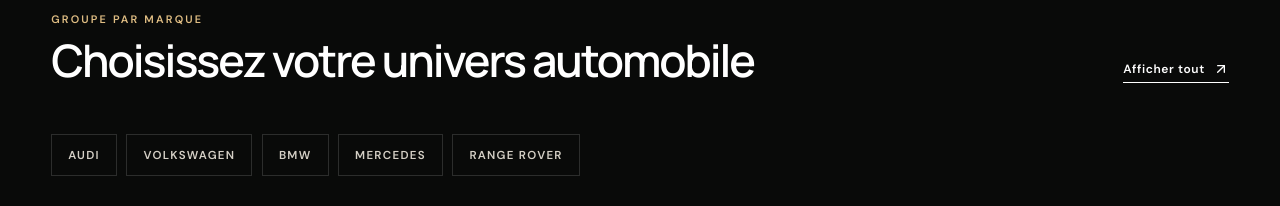
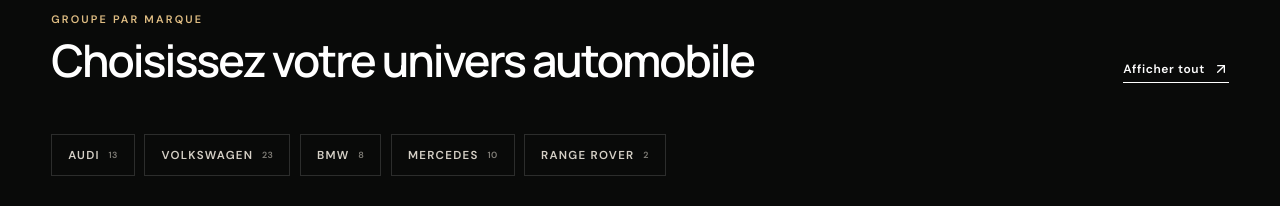
Before and after one commit to daseknahri/milano, a React (Vite) app: page / in a window 1280 px wide. Shown: the part 1860-2066 px from the top of the page. Built offline with nearby package versions, Linux system fonts and the light colour scheme; no server answers.

Commit message:
add live counts to home brand shelf

```diff
--- a/src/pages/Home.jsx
+++ b/src/pages/Home.jsx
@@ -118,7 +118,10 @@
       <section className="brand-shelf">
         <SectionHead eyebrow="Groupe par marque" title="Choisissez votre univers automobile" action="Afficher tout" to="/catalogue" light />
         <div className="brand-tabs">
-          {referenceBrands.map((brand) => <Link key={brand} to={`/catalogue?marque=${encodeURIComponent(brand)}`}>{brand}</Link>)}
+          {referenceBrands.map((brand) => {
+            const count = products.filter((product) => product.brand === brand).length
+            return <Link key={brand} to={`/catalogue?marque=${encodeURIComponent(brand)}`}><span>{brand}</span><small>{count}</small></Link>
+          })}
         </div>
         <div className="product-grid product-grid--shop">
           {(popular.length ? popular : products).slice(0, 8).map((product, index) => <ProductCard key={product.id} product={product} priority={index < 2} />)}
--- a/src/styles.css
+++ b/src/styles.css
@@ -141,8 +141,10 @@
 .best-category small { margin-top: .35rem; color: #d8c39c; font-size: .68rem; }
 .brand-shelf { padding: clamp(4.5rem, 8vw, 8rem) var(--gutter); background: #090a09; color: white; }
 .brand-tabs { display: flex; flex-wrap: wrap; gap: .6rem; margin-bottom: 2rem; }
-.brand-tabs a { min-height: 42px; display: inline-flex; align-items: center; border: 1px solid rgba(255,255,255,.14); padding: 0 1rem; color: #d5d0c6; font-size: .72rem; font-weight: 700; letter-spacing: .11em; }
+.brand-tabs a { min-height: 42px; display: inline-flex; align-items: center; gap: .55rem; border: 1px solid rgba(255,255,255,.14); padding: 0 1rem; color: #d5d0c6; font-size: .72rem; font-weight: 700; letter-spacing: .11em; }
+.brand-tabs a small { color: rgba(213,208,198,.58); font-size: .56rem; font-weight: 700; letter-spacing: .04em; }
 .brand-tabs a:hover { border-color: var(--accent); color: white; background: rgba(197,160,103,.12); }
+.brand-tabs a:hover small { color: var(--accent-bright); }
 .brand-shelf .product-card__body p, .brand-shelf .product-price del { color: #8f8b84; }
 .brand-shelf .product-card__body h3, .brand-shelf .product-price strong { color: white; }
 .brand-shelf .quick-add { border-color: rgba(255,255,255,.16); color: white; }
```
